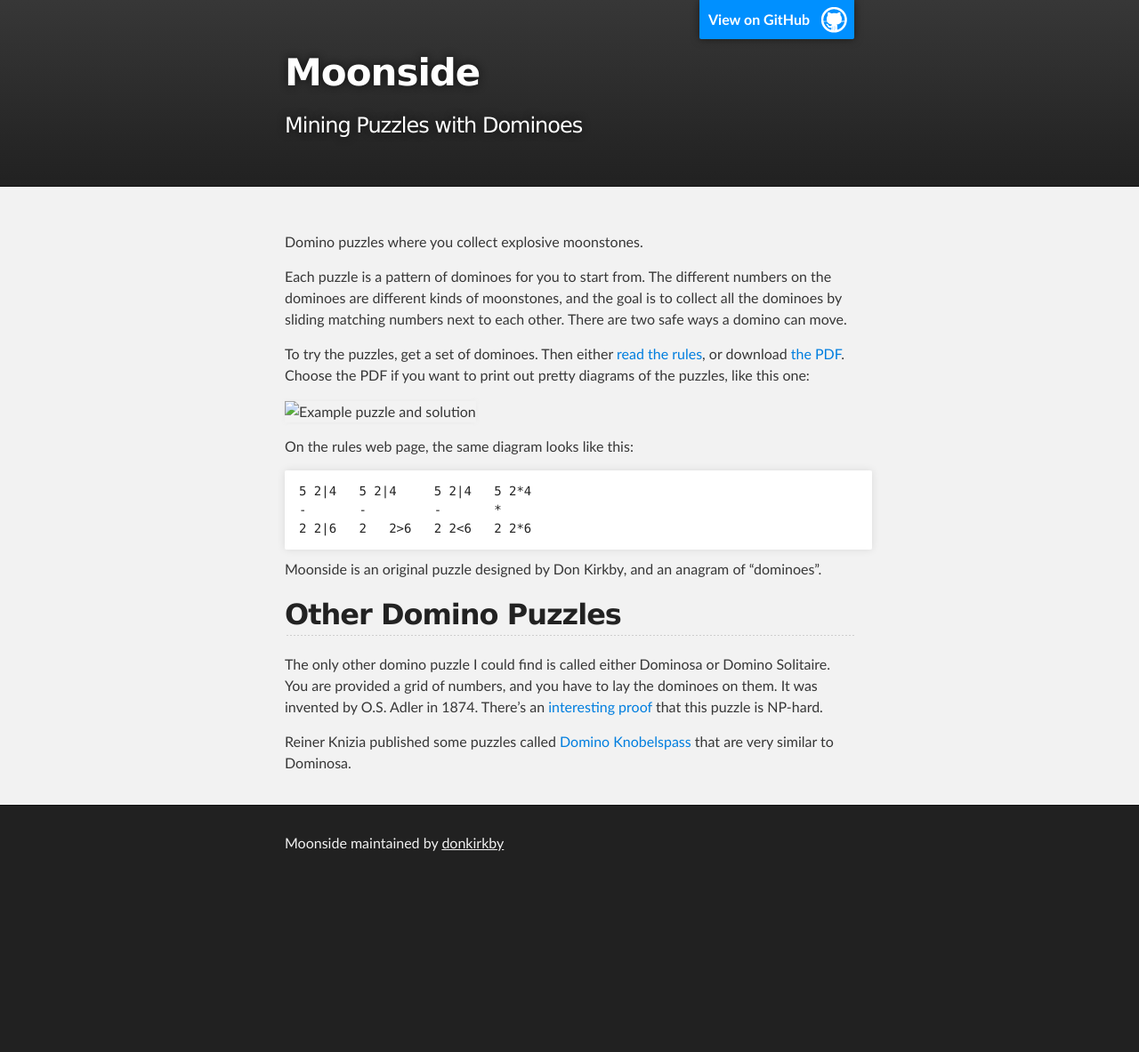
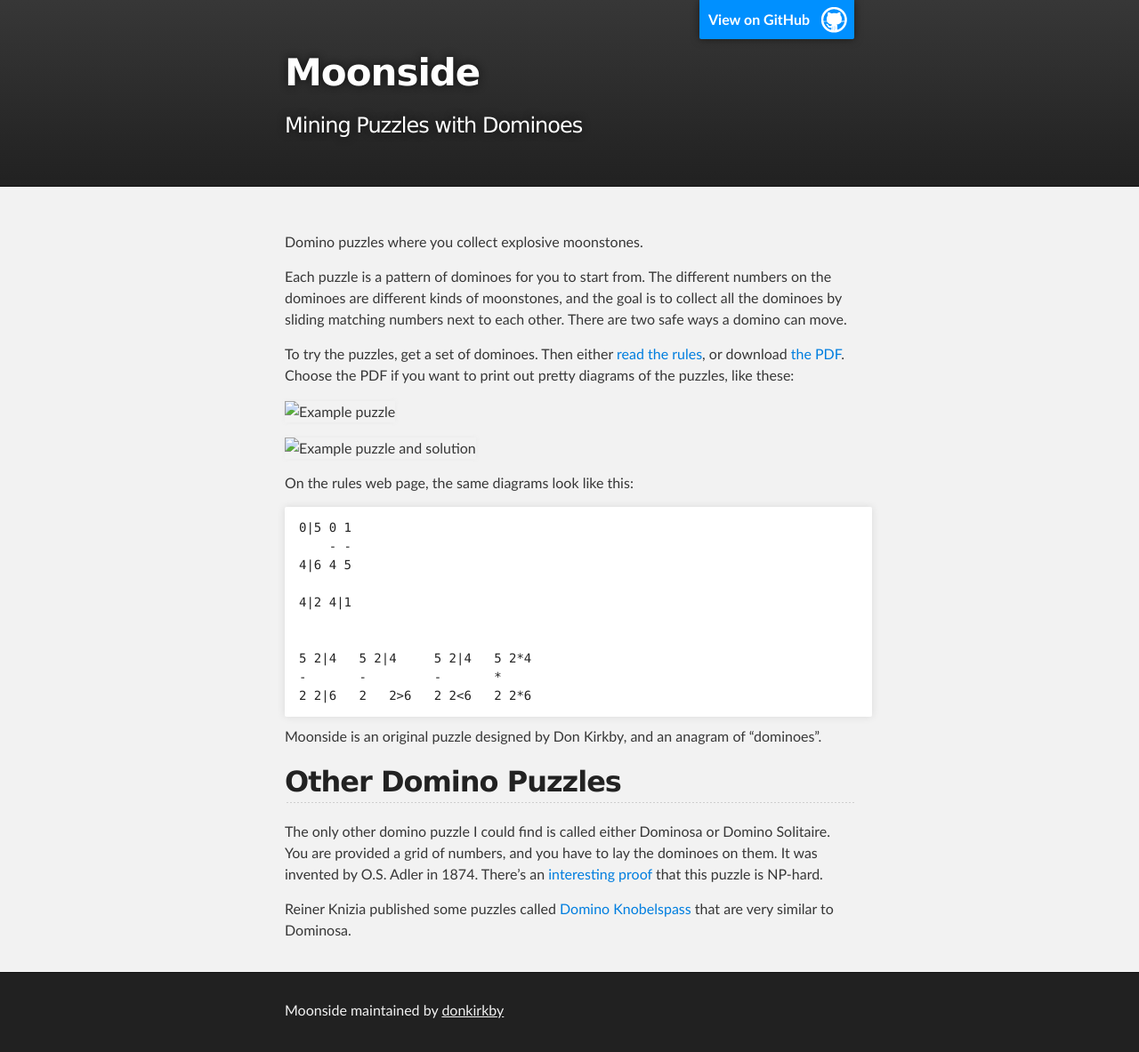
Before and after one commit to donkirkby/donimoes, a Jekyll site: the page built from index.md, in a window 1280 px wide. Shown: the whole page at 89% size. Built offline with Jekyll 4.4.1, drawn with Linux system fonts in a browser that asks for light colours; before the commit the page ends 995 px from its top, so only the background shows below that.

Commit message:
Add a second diagram.

```diff
--- a/index.md
+++ b/index.md
@@ -11,11 +11,20 @@ are two safe ways a domino can move.
 
 To try the puzzles, get a set of dominoes. Then either [read the rules][rules],
 or download [the PDF][pdf]. Choose the PDF if you want to print out pretty
-diagrams of the puzzles, like this one:
+diagrams of the puzzles, like these:
 
-![Example puzzle and solution][example]
+![Example puzzle][example1]
 
-On the rules web page, the same diagram looks like this:
+![Example puzzle and solution][example2]
+
+On the rules web page, the same diagrams look like this:
+
+    0|5 0 1
+        - -
+    4|6 4 5
+
+    4|2 4|1
+
 
     5 2|4   5 2|4     5 2|4   5 2*4
     -       -         -       *
@@ -25,7 +34,8 @@ Moonside is an original puzzle designed by Don Kirkby, and an anagram of
 "dominoes".
 
 [rules]: http://donkirkby.github.com/moonside/rules.html
-[example]: http://donkirkby.github.com/moonside/example.png
+[example1]: http://donkirkby.github.com/moonside/example1.png
+[example2]: http://donkirkby.github.com/moonside/example2.png
 [pdf]: http://donkirkby.github.com/moonside/moonside.pdf
 
 ## Other Domino Puzzles ##
```
Also changed, not shown: example1.png (added), example2.png (renamed from example.png).
